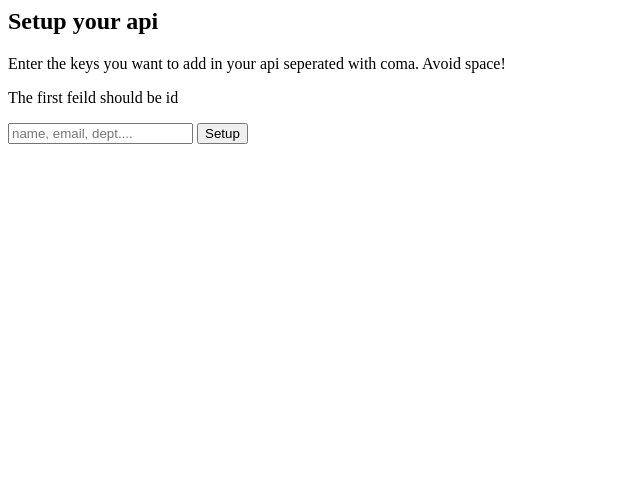
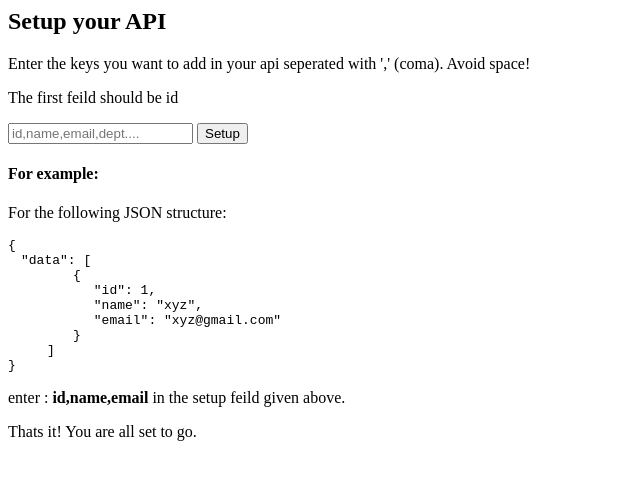
Before and after one commit to JanakPoojary/apiOnTheGo, a website: page public/setup.html in a window 1280 px wide. Shown: the whole page, without its empty margins (0-640 px from the left). Drawn offline with Linux system fonts and the light colour scheme.

Commit message:
setup page updated

```diff
--- a/data.json
+++ b/data.json
@@ -1 +1 @@
-{"data":[{"id":0,"name":0}]}
+{"data":[{"id":0,"name":0,"email":0}]}
--- a/public/setup.html
+++ b/public/setup.html
@@ -1,12 +1,27 @@
 <html>
     <head></head>
     <body>
-        <h2>Setup your api</h2>
-        <p>Enter the keys you want to add in your api seperated with coma. Avoid space!</p>
+        <h2>Setup your API</h2>
+        <p>Enter the keys you want to add in your api seperated with ',' (coma). Avoid space!</p>
         <p>The first feild should be id</p>
         <form method="post" action="/setkey">
-            <input type="text" id="keystring" name="keystring" placeholder="name, email, dept...."></input>
+            <input type="text" id="keystring" name="keystring" placeholder="id,name,email,dept...."></input>
             <button type="submit" value="submit">Setup</button>
         </form>
+        <h4>For example:</h4>
+        <p>For the following JSON structure:</p>
+        <code>
+            { </br>
+                &emsp;"data": [</br>
+                &emsp;&emsp;&emsp;&emsp;&emsp;{</br>
+                    &emsp;&emsp;&emsp;&emsp;&emsp;&emsp; "id": 1,</br>
+                    &emsp;&emsp;&emsp;&emsp;&emsp;&emsp; "name": "xyz",</br>
+                    &emsp;&emsp;&emsp;&emsp;&emsp;&emsp; "email": "xyz@gmail.com"</br>
+                    &emsp;&emsp;&emsp;&emsp;&emsp;}</br>
+                    &emsp;&emsp;&emsp;]</br>
+            }</br>
+        </code>
+        <p>enter : <b>id,name,email</b> in the setup feild given above.</p>
+        <p>Thats it! You are all set to go.</p>
     </body>
 </html>
```
